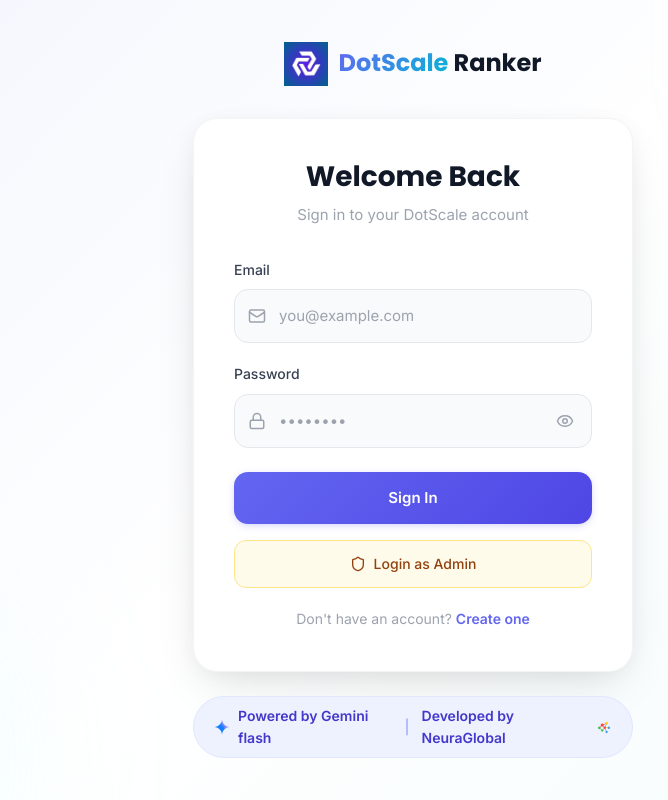
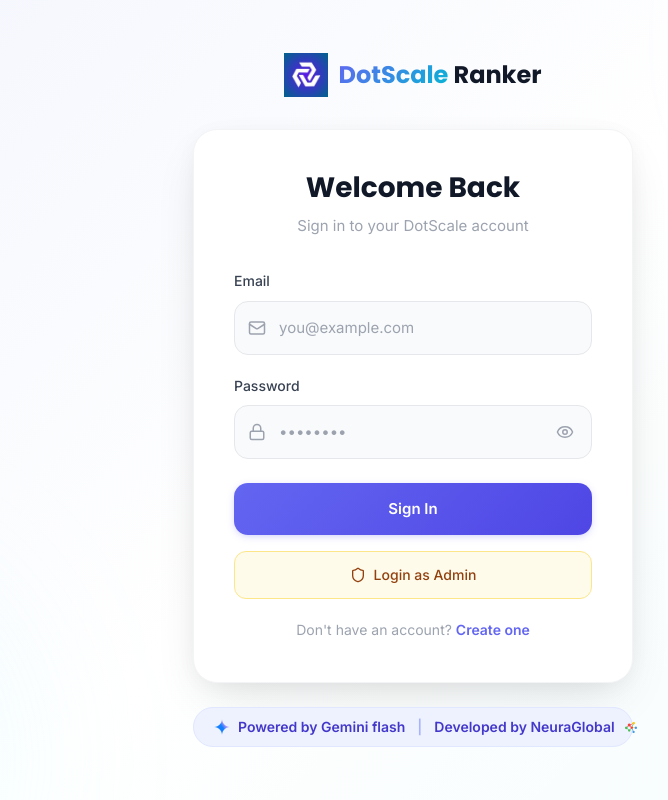
Before and after one commit to pandiselvam1216/dotscale-ranker, a Next.js app: page /login in a window 1280 px wide. Shown: the whole page, without its empty margins (227-895 px from the left). Built offline with nearby package versions, Linux system fonts and the light colour scheme.

Commit message:
style: enforce white-space nowrap on intelligence branding badge

```diff
--- a/src/app/(auth)/layout.tsx
+++ b/src/app/(auth)/layout.tsx
@@ -32,7 +32,7 @@
         {children}
 
         <div style={{ display: 'flex', justifyContent: 'center', marginTop: '24px' }}>
-          <div style={{ display: 'inline-flex', alignItems: 'center', gap: '8px', background: '#eef2ff', color: '#4338ca', fontSize: '0.875rem', fontWeight: 600, padding: '8px 20px', borderRadius: '100px', border: '1px solid #e0e7ff' }}>
+          <div style={{ display: 'inline-flex', alignItems: 'center', gap: '8px', background: '#eef2ff', color: '#4338ca', fontSize: '0.875rem', fontWeight: 600, padding: '8px 20px', borderRadius: '100px', border: '1px solid #e0e7ff', whiteSpace: 'nowrap' }}>
             <img src="/gemini-logo.png" alt="Gemini" style={{ width: '16px', height: '16px', objectFit: 'contain' }} onError={(e) => { e.currentTarget.style.display = 'none'; }} />
             Powered by Gemini flash
             <span style={{ margin: '0 4px', color: '#a5b4fc' }}>|</span>
--- a/src/app/page.tsx
+++ b/src/app/page.tsx
@@ -75,7 +75,7 @@
           variants={stagger}
           style={{ maxWidth: '900px', margin: '0 auto', textAlign: 'center', position: 'relative', zIndex: 10 }}
         >
-          <motion.div variants={fadeInUp} style={{ display: 'inline-flex', alignItems: 'center', gap: '8px', background: '#eef2ff', color: '#4338ca', fontSize: '0.875rem', fontWeight: 600, padding: '8px 20px', borderRadius: '100px', marginBottom: '28px', border: '1px solid #e0e7ff' }}>
+          <motion.div variants={fadeInUp} style={{ display: 'inline-flex', alignItems: 'center', gap: '8px', background: '#eef2ff', color: '#4338ca', fontSize: '0.875rem', fontWeight: 600, padding: '8px 20px', borderRadius: '100px', marginBottom: '28px', border: '1px solid #e0e7ff', whiteSpace: 'nowrap' }}>
             <img src="/gemini-logo.png" alt="Gemini" style={{ width: '16px', height: '16px', objectFit: 'contain' }} onError={(e) => { e.currentTarget.style.display = 'none'; }} />
             Powered by Gemini flash
             <span style={{ margin: '0 4px', color: '#a5b4fc' }}>|</span>
```
